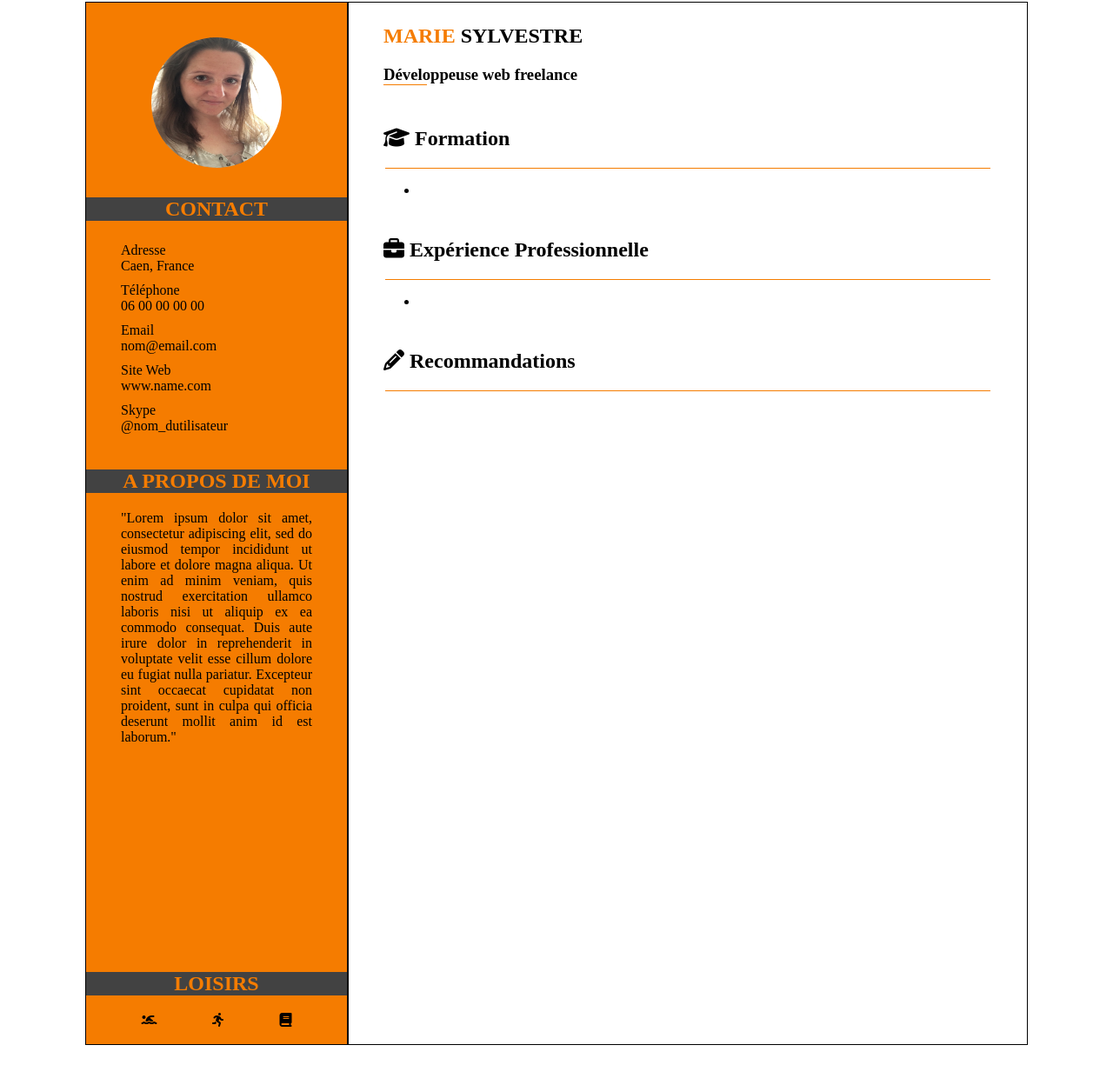
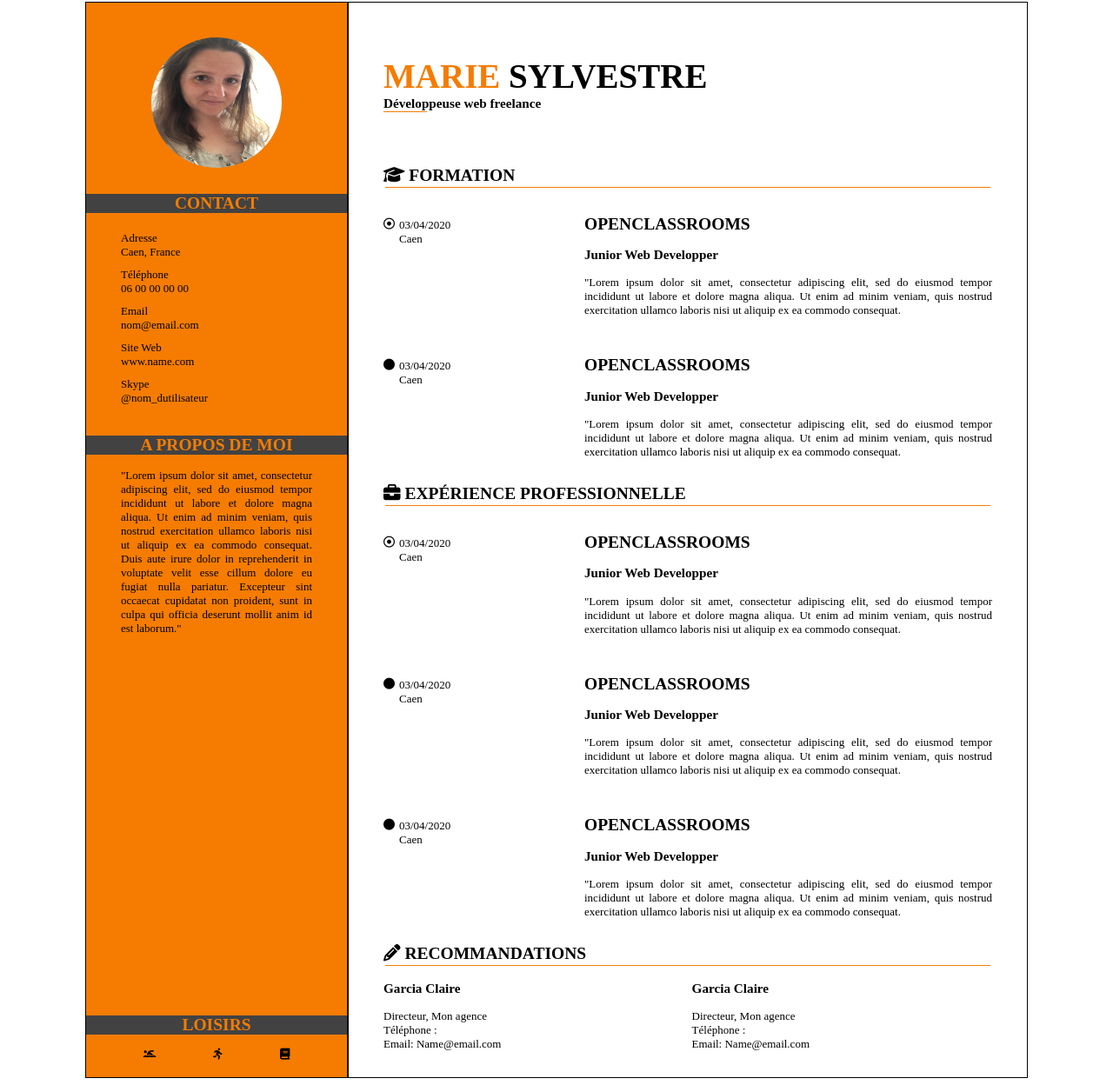
Before and after one commit to mademoizlleMarie/CV, a plain HTML site: page index.html in a window 1280 px wide. Shown: the part 6-1254 px from the top of the page at 87% size. Before the commit the page ends 1216 px from the top, so only its background shows below. Drawn offline with Linux system fonts and the light colour scheme.

Commit message:
ajout du contenu des trois items partie droite et mise en page

```diff
--- a/index.html
+++ b/index.html
@@ -34,27 +34,113 @@
     </div>
 </section>
 <section class="sectionright">
+    <header>
+        <h1> <span class="coloruni"> MARIE </span>  SYLVESTRE</h1>
+        <h3> Développeuse web freelance<hr></h3>
+    </header>
     <div>
-        <h1> <span class="coloruni"> MARIE </span>  SYLVESTRE</h1>
-        <h3> Développeuse web freelance <hr> </h3>
+        <h1><i class="fas fa-graduation-cap"></i>    Formation</h1>
+        <hr>
+        <div class="emploi">
+            <div class="date">
+                <i class="far fa-dot-circle "></i>
+                <div>
+                    03/04/2020
+                    <br>
+                    Caen
+                </div>
+            </div>
+            <div class="detailemploi">
+                <h1> Openclassrooms </h1>
+                <h3> Junior Web Developper </h3>
+                <p> "Lorem ipsum dolor sit amet, consectetur adipiscing elit, sed do eiusmod tempor incididunt ut labore et dolore magna aliqua.
+                    Ut enim ad minim veniam, quis nostrud exercitation ullamco laboris nisi ut aliquip ex ea commodo consequat.  </p>
+            </div>
+        </div>
+        <div class="emploi">
+            <div class="date">
+                <i class="fas fa-circle"></i>
+                <div>
+                    03/04/2020
+                    <br>
+                    Caen
+                </div>
+            </div>
+            <div class="detailemploi">
+                <h1> Openclassrooms </h1>
+                <h3> Junior Web Developper </h3>
+                <p> "Lorem ipsum dolor sit amet, consectetur adipiscing elit, sed do eiusmod tempor incididunt ut labore et dolore magna aliqua.
+                    Ut enim ad minim veniam, quis nostrud exercitation ullamco laboris nisi ut aliquip ex ea commodo consequat.  </p>
+            </div>
+        </div>
     </div>
     <div>
-        <h1> <i class="fas fa-graduation-cap"></i>    Formation</h1>
+        <h1><i class="fas fa-briefcase"></i>    Expérience Professionnelle</h1>
         <hr>
-        <ul>
-            <li></li>
-        </ul>
+        <div class="emploi">
+            <div class="date">
+                <i class="far fa-dot-circle "></i>
+                <div>
+                    03/04/2020
+                    <br>
+                    Caen
+                </div>
+            </div>
+            <div class="detailemploi">
+                <h1> Openclassrooms </h1>
+                <h3> Junior Web Developper </h3>
+                <p> "Lorem ipsum dolor sit amet, consectetur adipiscing elit, sed do eiusmod tempor incididunt ut labore et dolore magna aliqua.
+                    Ut enim ad minim veniam, quis nostrud exercitation ullamco laboris nisi ut aliquip ex ea commodo consequat.  </p>
+            </div>
+        </div>
+        <div class="emploi">
+            <div class="date">
+                <i class="fas fa-circle"></i>
+                <div>
+                    03/04/2020
+                    <br>
+                    Caen
+                </div>
+            </div>
+            <div class="detailemploi">
+                <h1> Openclassrooms </h1>
+                <h3> Junior Web Developper </h3>
+                <p> "Lorem ipsum dolor sit amet, consectetur adipiscing elit, sed do eiusmod tempor incididunt ut labore et dolore magna aliqua.
+                    Ut enim ad minim veniam, quis nostrud exercitation ullamco laboris nisi ut aliquip ex ea commodo consequat.  </p>
+            </div>
+        </div>
+        <div class="emploi">
+            <div class="date">
+                <i class="fas fa-circle"></i>
+                <div>
+                    03/04/2020
+                    <br>
+                    Caen
+                </div>
+            </div>
+            <div class="detailemploi">
+                <h1> Openclassrooms </h1>
+                <h3> Junior Web Developper </h3>
+                <p> "Lorem ipsum dolor sit amet, consectetur adipiscing elit, sed do eiusmod tempor incididunt ut labore et dolore magna aliqua.
+                    Ut enim ad minim veniam, quis nostrud exercitation ullamco laboris nisi ut aliquip ex ea commodo consequat.  </p>
+            </div>
+        </div>
     </div>
     <div>
-        <h1><i class="fas fa-briefcase"></i>  Expérience Professionnelle</h1>
+        <h1><i class="fas fa-pencil-alt"></i>    Recommandations</h1>
         <hr>
-        <ul>
-            <li></li>
-        </ul>
-    </div>
-    <div>
-        <h1><i class="fas fa-pencil-alt"></i> Recommandations</h1>
-        <hr>
+        <div class="recommandationGlobal">
+            <div class="recommandation">
+                <h3>Garcia Claire</h3>
+                <p>Directeur, Mon agence <br> Téléphone : </p>
+                <p>Email: Name@email.com</p>
+            </div>
+            <div class="recommandation">
+                <h3>Garcia Claire</h3>
+                <p>Directeur, Mon agence <br> Téléphone : </p>
+                <p>Email: Name@email.com</p>
+            </div>
+        </div>
     </div>
 </section>
 </body>
--- a/style.css
+++ b/style.css
@@ -2,18 +2,23 @@ body
 {
     display: flex;
     justify-content: center;
-    height: 1200px;
+    height: auto;
+    font-size: small;
 }
 section
 {
     width: 700px;
     border: 1px solid black;
+    padding-bottom: 10px;
 }
 img{
     justify-content: center;
     width : 150px; height : 150px;
     border: none;
     border-radius : 75px;
+}
+h1{
+    text-transform: uppercase;
 }
 .sectionleft{
     display: flex;
@@ -52,7 +57,7 @@ img{
 }
 #loisirs{
     margin-top: auto;
-    margin-bottom: 20px;
+    margin-bottom: 10px;
 }
 #loisirs div{
     display: flex;
@@ -61,27 +66,23 @@ img{
 #loisirs div >svg{
     border: 1px solid black;
     padding: 8px;
-    border-radius: 75px;
+    border-radius: 50px;
 }
 
-
 .sectionright{
-    padding: 0 40px 0 40px;
+    padding: 0 40px 30px 40px;
     display: flex;
     flex-direction: column;
 }
-.sectionright div
-{
-    height: auto;
-    margin: 5px 0 5px 0;
-    justify-content: space-evenly;
-}
 
-.sectionright div:nth-child(1) hr{
+.sectionright header hr{
     border: none;
     border-top: 1px solid #F57C00;
     margin: 0;
     width: 50px;
+}
+.sectionright div h1{
+    margin-bottom: 0;
 }
 .sectionright div:nth-child(2) hr{
     border: none;
@@ -98,6 +99,48 @@ img{
     border-top: 1px solid #F57C00;
     margin: 2px;
 }
+.sectionright svg{
+    margin-right: 12px;
+}
+
 .coloruni{
     color: #F57C00;
 }
+header{
+    padding: 30px 0 30px 0;
+}
+header h1{
+     margin-bottom: 0;
+     font-size: 3em;
+}
+header h3{
+    margin-top: 0;
+
+}
+.sectionright svg{
+    color: #F57C00;
+}
+.emploi {
+    display: flex;
+    margin-top: 15px;
+}
+.emploi .date{
+    display: flex;
+    width: 33%;
+    padding-top: 20px;
+}
+.emploi .detailemploi{
+    width: 67%;
+    text-align: justify;
+}
+.emploi .date div {
+    margin-left: 5px;
+}
+.recommandation p{
+    margin: 0;
+}
+.recommandationGlobal{
+    display: flex;
+    justify-content: space-between;
+    width: 70%;
+}
```
